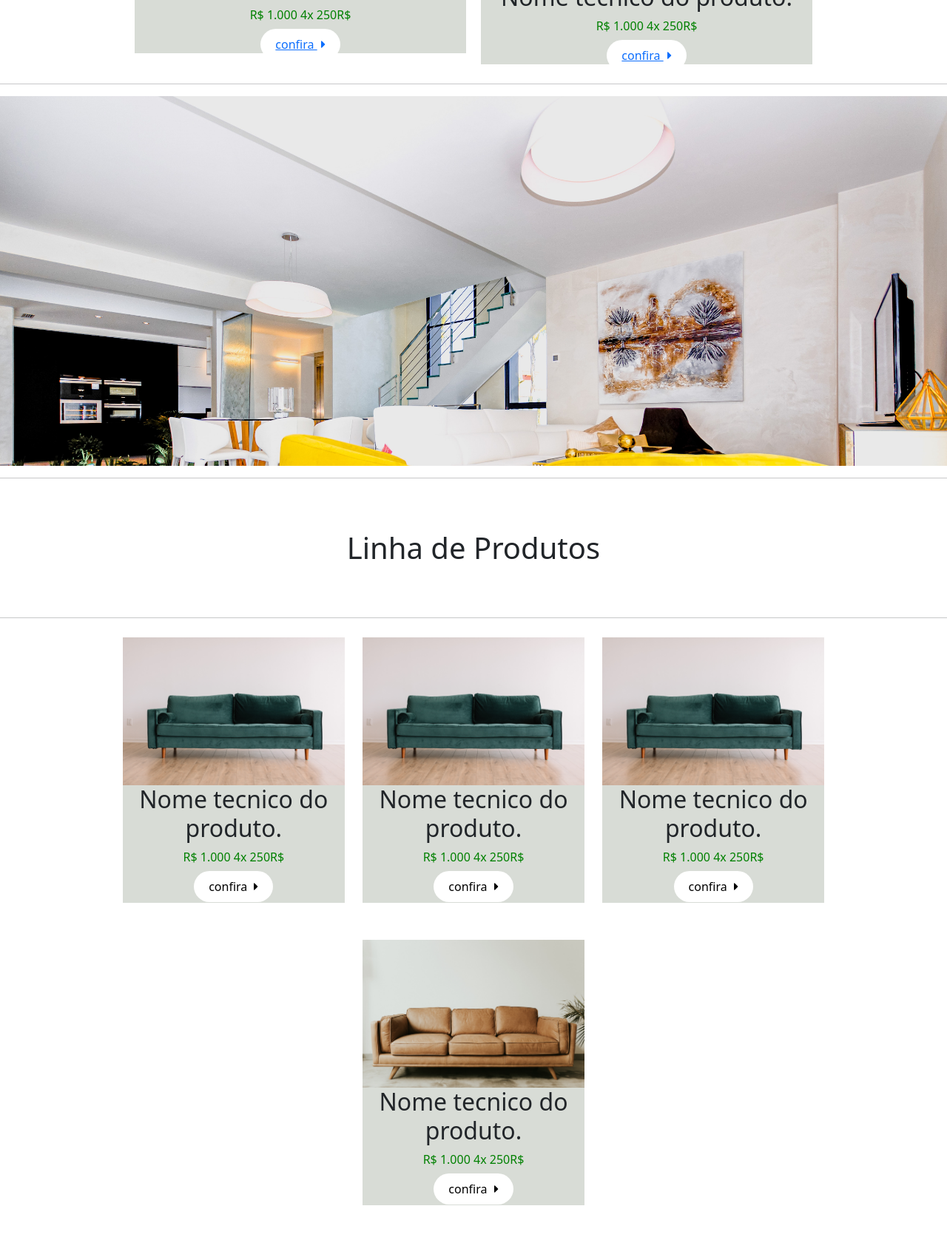
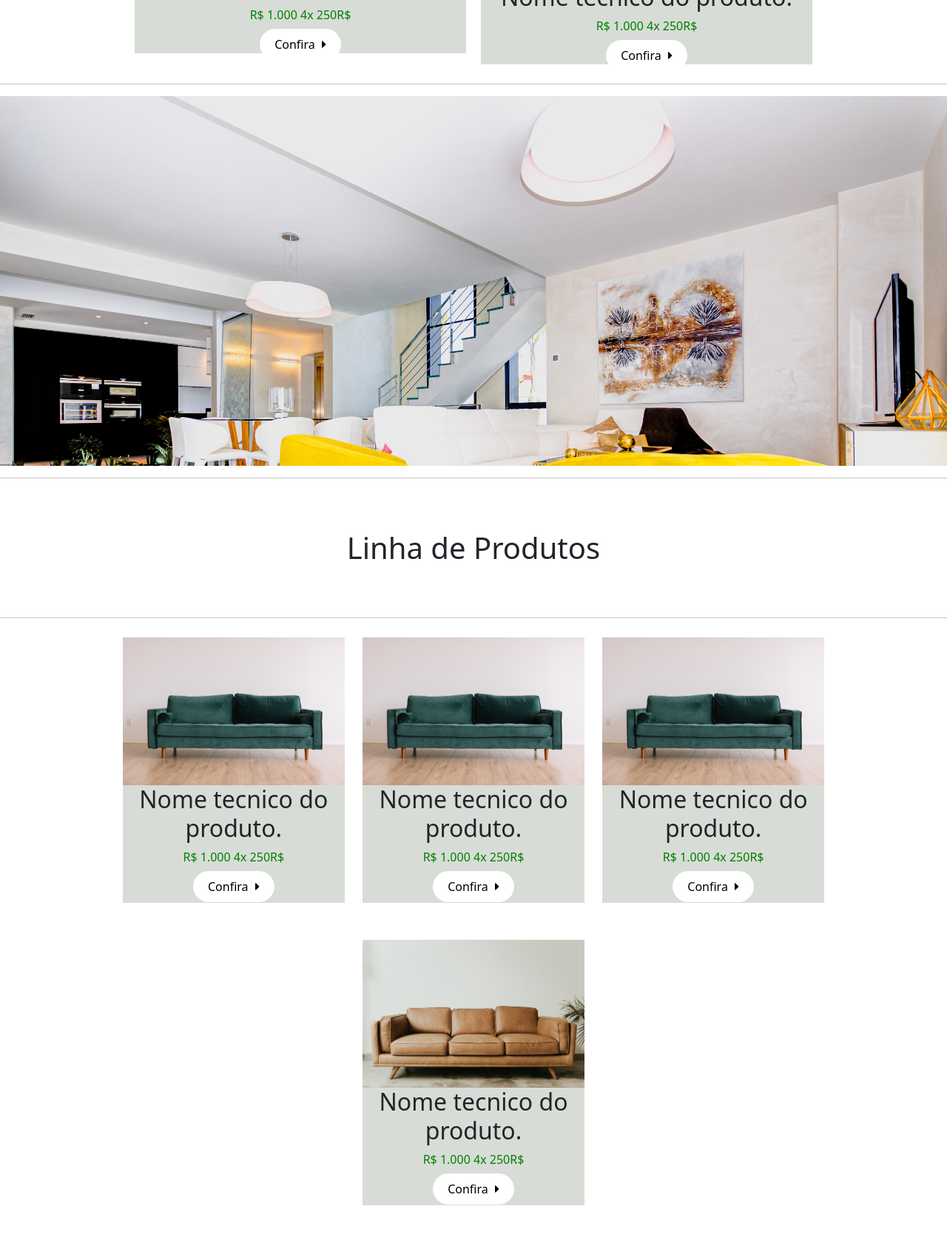
Before and after one commit to DiegoVitorSantosCosta/portifolio10, a PHP site: page / in a window 1280 px wide. Shown: the part 2019-3696 px from the top of the page at 74% size. Run offline with PHP 8.4, Linux system fonts and the light colour scheme; some libraries are stand-ins or nearby versions.

Commit message:
preciso deichar mais leve

```diff
--- a/index.css
+++ b/index.css
@@ -121,7 +121,9 @@ form{
 }.btnConf{
     padding: 10px 20px;
     background-color: white;
+    color: black;
     border-radius: 100px;
+    text-decoration: none;
 
 }.square a{
     text-decoration: none;
--- a/index.html
+++ b/index.html
@@ -199,7 +199,7 @@
                 <div class="description">
                     <h2>Nome tecnico do produto.</h2>
                     <p>R$ 1.000 4x 250R$</p>
-                    <a class="btnConf" href="">confira <i class="fas seta fa-caret-right"></i></a>
+                    <a class="btnConf" href="">Confira <i class="fas seta fa-caret-right"></i></a>
                 </div>
               </div>
 
@@ -210,7 +210,7 @@
 
                     <h2>Nome tecnico do produto.</h2>
                     <p>R$ 1.000 4x 250R$</p>
-                    <a class="btnConf" href="">confira <i class="fas seta fa-caret-right"></i></a>
+                    <a class="btnConf" href="">Confira <i class="fas seta fa-caret-right"></i></a>
                 </div>
               </div>
 
@@ -223,7 +223,7 @@
                 <div class="description">
                     <h2>Nome tecnico do produto.</h2>
                     <p>R$ 1.000 4x 250R$</p>
-                    <a class="btnConf" href="">confira <i class="fas seta fa-caret-right"></i></a>
+                    <a class="btnConf" href="">Confira <i class="fas seta fa-caret-right"></i></a>
                 </div>
               </div>
               <div class="col left square1">
@@ -231,7 +231,7 @@
                 <div class="description">
                     <h2>Nome tecnico do produto.</h2>
                     <p>R$ 1.000 4x 250R$</p>
-                    <a class="btnConf" href="">confira <i class="fas seta fa-caret-right"></i></a>
+                    <a class="btnConf" href="">Confira <i class="fas seta fa-caret-right"></i></a>
                 </div>
               </div>
 
@@ -248,7 +248,7 @@
                       <div class="description">
                           <h2>Nome tecnico do produto.</h2>
                           <p>R$ 1.000 4x 250R$</p>
-                          <a class="btnConf" href="">confira <i class="fas seta fa-caret-right"></i></a>
+                          <a class="btnConf" href="">Confira <i class="fas seta fa-caret-right"></i></a>
                         </div>
                     </div>
 
@@ -321,7 +321,7 @@
                 <div class="description">
                     <h2>Nome tecnico do produto.</h2>
                     <p>R$ 1.000 4x 250R$</p>
-                    <a class="btnConf" href="">confira <i class="fas seta fa-caret-right"></i></a>
+                    <a class="btnConf" href="">Confira <i class="fas seta fa-caret-right"></i></a>
 
                 </div>
               </div>
@@ -331,7 +331,7 @@
                 <div class="description">
                     <h2>Nome tecnico do produto.</h2>
                     <p>R$ 1.000 4x 250R$</p>
-                    <a class="btnConf" href="">confira <i class="fas seta fa-caret-right"></i></a>
+                    <a class="btnConf" href="">Confira <i class="fas seta fa-caret-right"></i></a>
                   </div>
               </div>
               <div id="btn" class=" caixa  square">
@@ -339,7 +339,7 @@
                 <div class="description">
                     <h2>Nome tecnico do produto.</h2>
                     <p>R$ 1.000 4x 250R$</p>
-                    <a class="btnConf" href="">confira <i class="fas seta fa-caret-right"></i></a>
+                    <a class="btnConf" href="">Confira <i class="fas seta fa-caret-right"></i></a>
                   </div>
               </div>
 
@@ -349,7 +349,7 @@
                 <div class="description">
                     <h2>Nome tecnico do produto.</h2>
                     <p>R$ 1.000 4x 250R$</p>
-                    <a class="btnConf" href="">confira <i class="fas seta fa-caret-right"></i></a>
+                    <a class="btnConf" href="">Confira <i class="fas seta fa-caret-right"></i></a>
                   </div>
               </div>
 
@@ -362,7 +362,7 @@
                 <div class="description">
                     <h2>Nome tecnico do produto.</h2>
                     <p>R$ 1.000 4x 250R$</p>
-                    <a class="btnConf" href="">confira <i class="fas seta fa-caret-right"></i></a>
+                    <a class="btnConf" href="">Confira <i class="fas seta fa-caret-right"></i></a>
                   </div>
               </div>
               <div  id="btn"class=" caixa  square">
@@ -370,7 +370,7 @@
                 <div class="description">
                     <h2>Nome tecnico do produto.</h2>
                     <p>R$ 1.000 4x 250R$</p>
-                    <a class="btnConf" href="">confira <i class="fas seta fa-caret-right"></i></a>
+                    <a class="btnConf" href="">Confira <i class="fas seta fa-caret-right"></i></a>
                   </div>
               </div>
               <div id="btn" class=" caixa  square">
@@ -378,7 +378,7 @@
                 <div class="description">
                     <h2>Nome tecnico do produto.</h2>
                     <p>R$ 1.000 4x 250R$</p>
-                    <a class="btnConf" href="">confira <i class="fas seta fa-caret-right"></i></a>
+                    <a class="btnConf" href="">Confira <i class="fas seta fa-caret-right"></i></a>
                   </div>
               </div>
               <div id="btn" class=" caixa  square">
@@ -386,7 +386,7 @@
                 <div class="description">
                     <h2>Nome tecnico do produto.</h2>
                     <p>R$ 1.000 4x 250R$</p>
-                    <a class="btnConf" href="">confira <i class="fas seta fa-caret-right"></i></a>
+                    <a class="btnConf" href="">Confira <i class="fas seta fa-caret-right"></i></a>
                   </div>
               </div>
 
@@ -544,11 +544,6 @@
 <body>
 
 
-
-
-
-
-<!-- TROCAR PARA O MODAL GRANDE !!!1 -->
 <div id="myModal" class="modal fade" role="dialog" data-backdrop="static">
   <div class="modal-dialog  modal-xl  modal-dialog-centered">
     <div class="modal-content">
@@ -559,10 +554,13 @@
       <div id="carouselExampleControls" class="carousel m-0 slide" data-ride="carousel">
         <div class="carousel-inner">
           <div class="carousel-item active">
-            <img class="d-block w-100" src="https://placeimg.com/550/250/nature" alt="First slide">
+            <img class="d-block w-100" src="/img/slider(1).jpg" width="200px" height="500px" alt="First slide">
           </div>
           <div class="carousel-item">
-            <img class="d-block w-100" src="https://placeimg.com/550/250/any" alt="Second slide">
+            <img class="d-block w-100" src="/img/slider(2).jpg" width="200px" height="500px" alt="Second slide">
+          </div>
+          <div class="carousel-item">
+            <img class="d-block w-100" src="/img/slider(3).jpg" width="200px" height="500px" alt="Second slide">
           </div>
         </div>
         <a class="carousel-control-prev" href="#carouselExampleControls" role="button" data-slide="prev">
```
